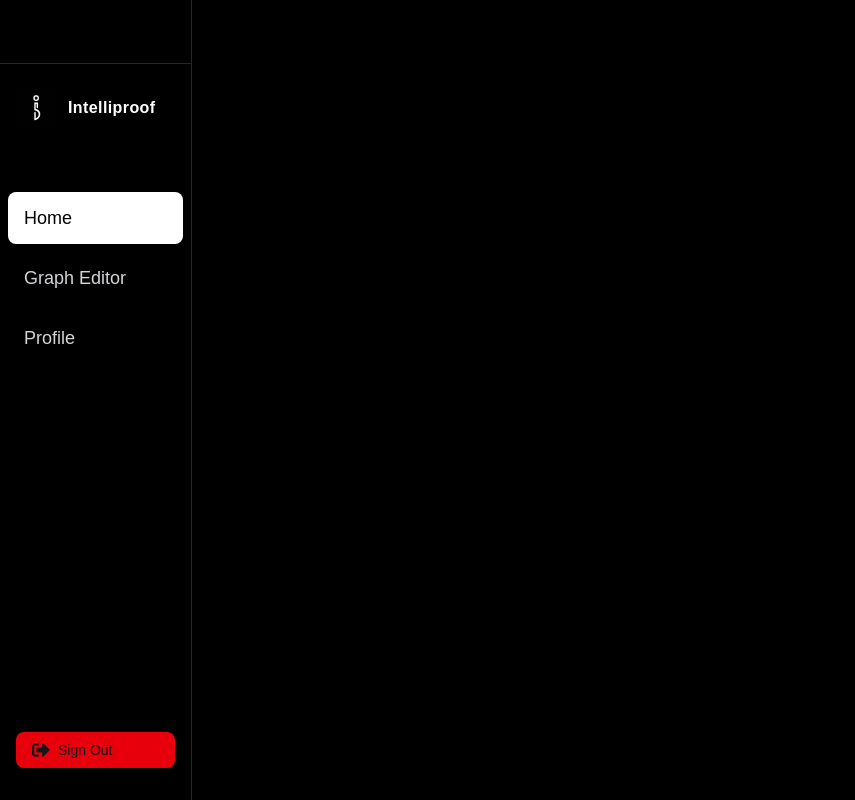
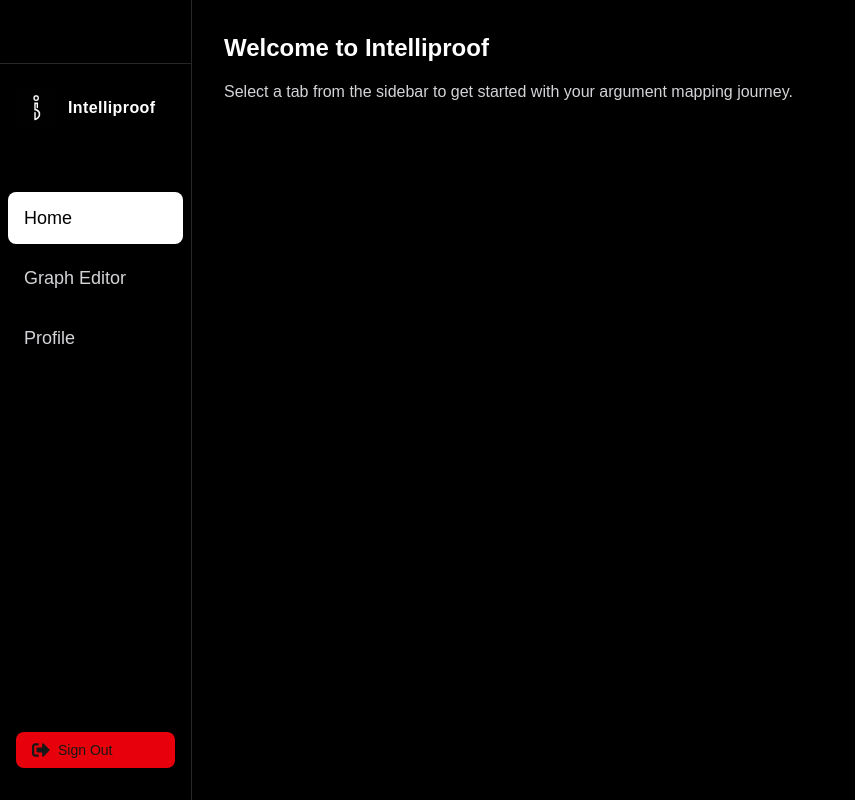
Before and after one commit to agavhe01/IntelliproofV2, a Next.js app: page /home in a window 1280 px wide. Shown: the whole page, without its empty margins (0-855 px from the left). Built offline with nearby package versions, Linux system fonts and the light colour scheme; no server answers.

Commit message:
navbar rendering graph editor and react flow correctly

```diff
--- a/src/app/graph/page.tsx
+++ /dev/null
@@ -1,20 +0,0 @@
-"use client";
-
-import dynamic from 'next/dynamic';
-
-const GraphEditor = dynamic(() => import('../components/graph/GraphEditor'), {
-    ssr: false,
-    loading: () => <div className="text-white p-4">Loading Graph Editor...</div>
-});
-
-export default function GraphPage() {
-    console.log('GraphPage rendering');
-
-    return (
-        <div className="min-h-screen bg-black">
-            <div className="h-screen">
-                <GraphEditor />
-            </div>
-        </div>
-    );
-}
--- a/src/app/home/page.tsx
+++ b/src/app/home/page.tsx
@@ -12,6 +12,10 @@ const NAV_ITEMS = [
 ];
 
 const ProfilePage = dynamic(() => import("../profile/page"), { ssr: false });
+const GraphEditor = dynamic(() => import("../components/graph/GraphEditor"), {
+    ssr: false,
+    loading: () => <div className="text-white p-4">Loading Graph Editor...</div>
+});
 
 export default function HomePage() {
     const [user, setUser] = useState<any>(null);
@@ -66,7 +70,6 @@ export default function HomePage() {
               `}
                             onClick={() => setSelectedTab(item.key)}
                         >
-                            {/* Optionally add icons here */}
                             {item.label}
                         </button>
                     ))}
@@ -82,16 +85,28 @@ export default function HomePage() {
                     </button>
                 </div>
             </div>
-            {/* Main Content is rendered to the right of the sidebar/header */}
+            {/* Main Content Area */}
             <div className="flex-1 flex flex-col">
-                {/* Top Bar (Welcome header) is rendered by Navbar */}
-                {/* Main Content Area */}
                 {selectedTab === "profile" && (
                     <div className="flex-1 flex flex-col">
                         <ProfilePage />
                     </div>
                 )}
-                {/* You can add other tab content here */}
+                {selectedTab === "graph" && (
+                    <div className="flex-1 flex flex-col">
+                        <GraphEditor />
+                    </div>
+                )}
+                {selectedTab === "home" && (
+                    <div className="flex-1 flex flex-col">
+                        <div className="p-8">
+                            <h1 className="text-2xl font-bold text-white">Welcome to Intelliproof</h1>
+                            <p className="text-zinc-300 mt-4">
+                                Select a tab from the sidebar to get started with your argument mapping journey.
+                            </p>
+                        </div>
+                    </div>
+                )}
             </div>
         </div>
     );
```
